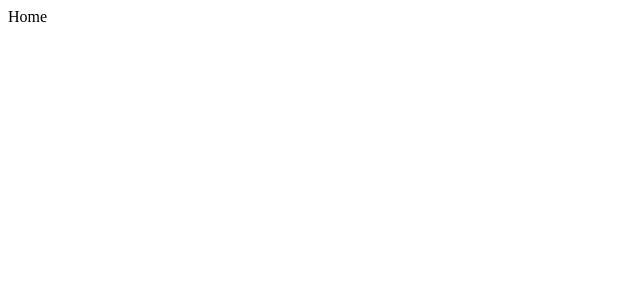
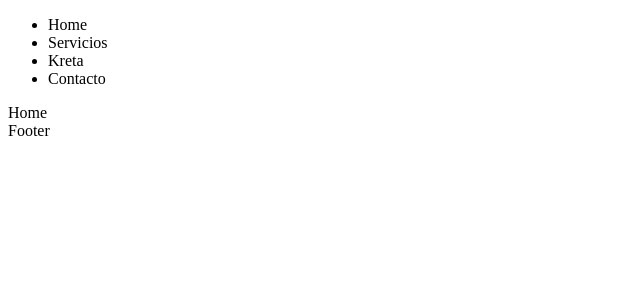
Before and after one commit to Mostro-salvado/Kreta-definitivo2, a React (Create React App) app: page / in a window 1280 px wide. Shown: the top 300 px of the page, without its empty margins (0-640 px from the left). Built offline with nearby package versions, Linux system fonts and the light colour scheme.

Commit message:
Ajustar configuración de EOL en kreta/kreta

```diff
--- a/src/components/Layout.jsx
+++ b/src/components/Layout.jsx
@@ -1,7 +1,17 @@
 import "../assets/css/Layout.css"
+import Header from "../components/Header"
+import Footer from "../components/Footer"
 
-export default function Layout() {
+
+
+export default function Layout(props) {
+  const {children}=props
   return (
-    <div>Layout</div>
+    <>
+      <Header></Header>
+        {children}
+      <Footer></Footer>
+
+    </>
   )
 }
--- a/src/components/header.jsx
+++ b/src/components/header.jsx
@@ -2,6 +2,13 @@ import "../assets/css/Header.css"
 
 export default function Header() {
     return (
-        <div>Header</div>
+        <nav class="nav">
+            <ul>
+                <li>Home</li>
+                <li>Servicios</li>
+                <li>Kreta</li>
+                <li>Contacto</li>
+            </ul>
+        </nav>
     )
 }
--- a/src/routes/App.js
+++ b/src/routes/App.js
@@ -2,17 +2,20 @@ import { BrowserRouter,Routes,Route } from "react-router-dom";
 import Home from "../containers/Home";
 import Fotografia from "../containers/Fotografia";
 import Audiovisual from "../containers/Audiovisual";
+import Layout from "../components/Layout";
 
 function App() {
   return (
 
     <>
       <BrowserRouter>
-        <Routes>
-          <Route exact path="/" element={<Home/>}></Route>
-          <Route exact path="/fotografia" element={<Fotografia/>}></Route>
-          <Route exact path="/audiovisual" element={<Audiovisual/>}></Route>
-        </Routes>
+        <Layout>
+          <Routes>
+            <Route exact path="/" element={<Home/>}></Route>
+            <Route exact path="/fotografia" element={<Fotografia/>}></Route>
+            <Route exact path="/audiovisual" element={<Audiovisual/>}></Route>
+          </Routes>
+        </Layout>
       </BrowserRouter>
     </>
   );
```
